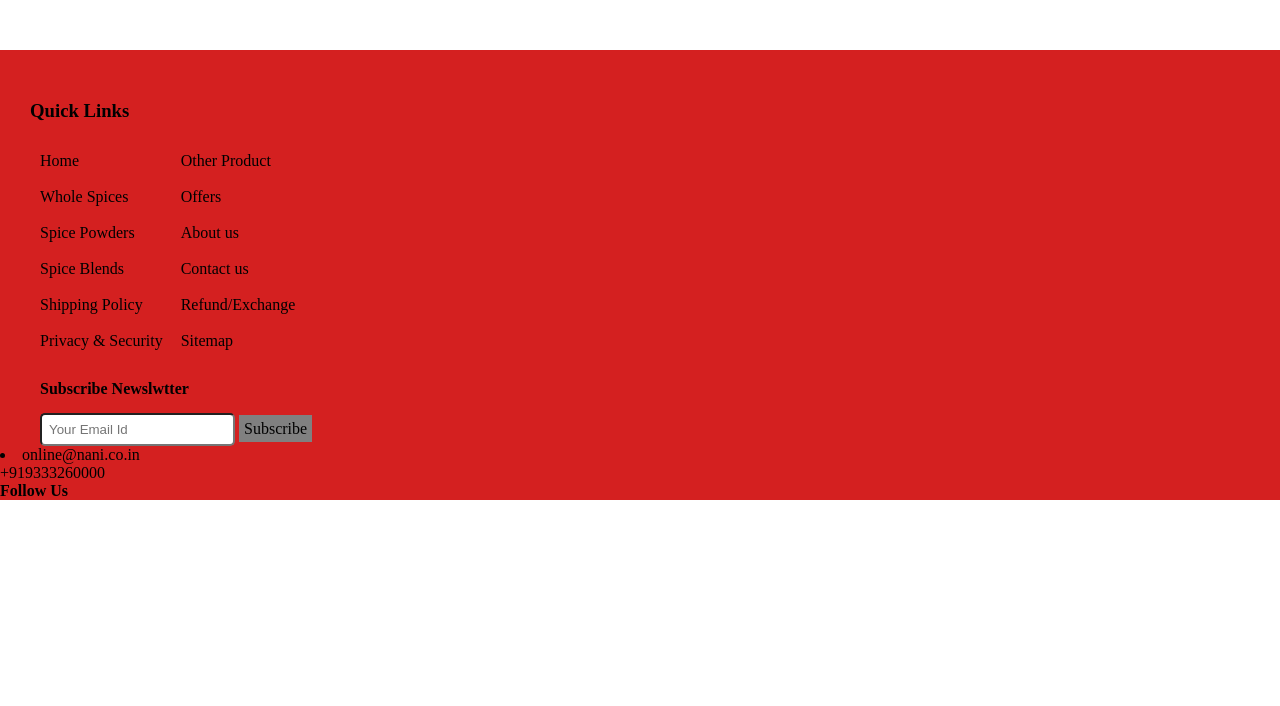
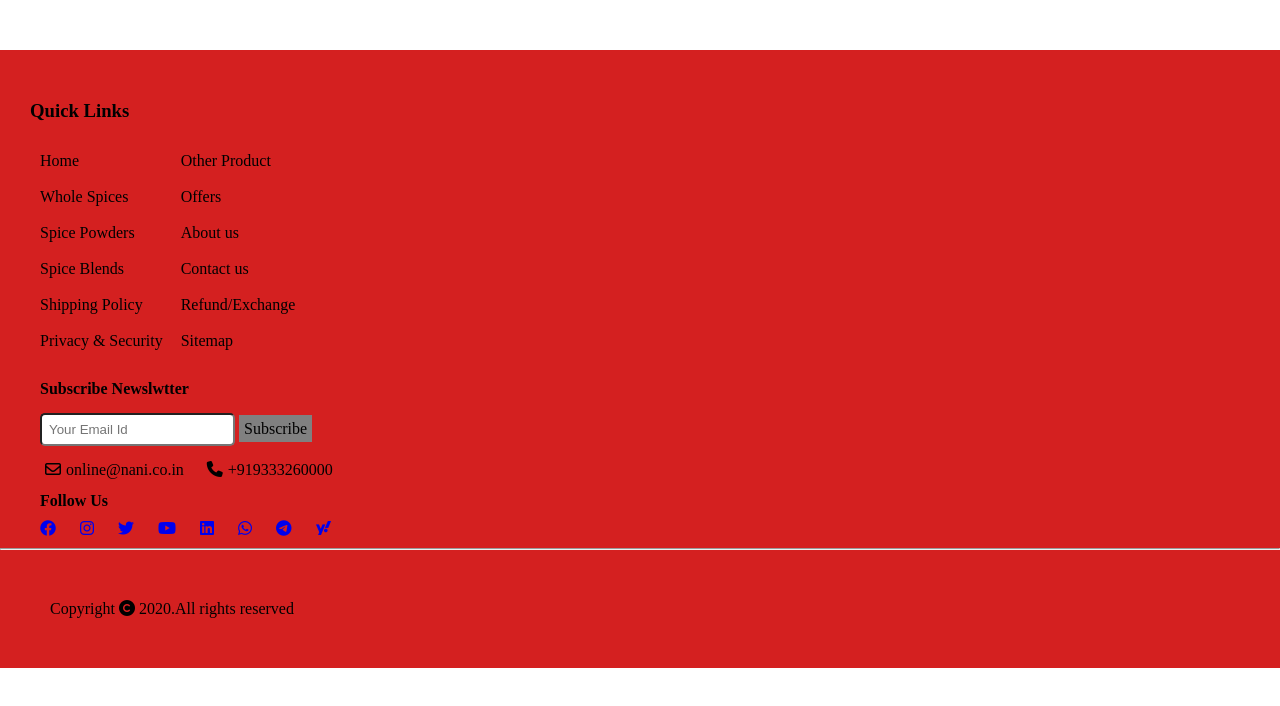
Before and after one commit to danishalbela/Atul-Task, a plain HTML site: page index.html in a window 1280 px wide. Drawn offline with Linux system fonts and the light colour scheme.

Commit message:
Update index.html

```diff
--- a/index.html
+++ b/index.html
@@ -26,6 +26,15 @@
        }
        td{
         padding: 8px;
+       }
+       .icon{
+        margin-left: 30px;
+       }
+       .icon>li{
+        /* border: 2px solid blue; */
+        list-style: none;
+        display: inline-block;
+        padding: 10px;
        }
     </style>
 </head>
@@ -62,9 +71,44 @@
          <h4 style="margin-left: 40px; margin-top: 20px;">Subscribe Newslwtter</h4>
          <input style="padding: 7px; margin-left: 40px; margin-top: 15px; border-radius: 5px;" type="text" placeholder="Your Email Id">
          <span style="background-color: gray; padding: 5px;">Subscribe</span>
-         <li>online@nani.co.in</li>
-         <span>+919333260000</span>
-         <h4>Follow Us</h4>
+       <br>
+         <table>
+            <tr style="margin-left: 40px;">
+                <td><i style="padding: 5px;" class="fa-regular fa-envelope"></i></i>online@nani.co.in</td>
+                <td><i style="padding: 5px;" class="fa-solid fa-phone"></i>+919333260000</td>
+            </tr>
+
+        </table>
+        <h4 style="margin-left: 40px;">Follow Us</h4>
+
+        <ul class="icon">
+            <li><a href="http://facebook.com>">
+                <i class="fa-brands fa-facebook"></i>
+            </a></li>
+            <li><a href="http://instagram.com">
+                <i class="fa-brands fa-instagram"></i>
+            </a></li>
+            <li><a href="http://twiter.com">
+                <i class="fa-brands fa-twitter"></i>
+            </a></li>
+            <li><a href="http://youtube.com">
+                <i class="fa-brands fa-youtube"></i>
+            </a></li>
+            <li><a href="http://linkedln.com">
+                <i class="fa-brands fa-linkedin"></i>
+            </a></li>
+            <li><a href="http://whatsapp.com">
+                <i class="fa-brands fa-whatsapp"></i>
+            </a></li>
+            <li><a href="http://telegram.com">
+                <i class="fa-brands fa-telegram"></i>
+            </a></li>
+            <li><a href="http://yahoo.com">
+                <i class="fa-brands fa-yahoo"></i>
+            </a></li>
+        </ul>
+         <hr>
+          <p style="padding: 50px; font-family: serif;">Copyright <i class="fa-solid fa-copyright"></i> 2020.All rights reserved</p>
         </div>
 
 
```
